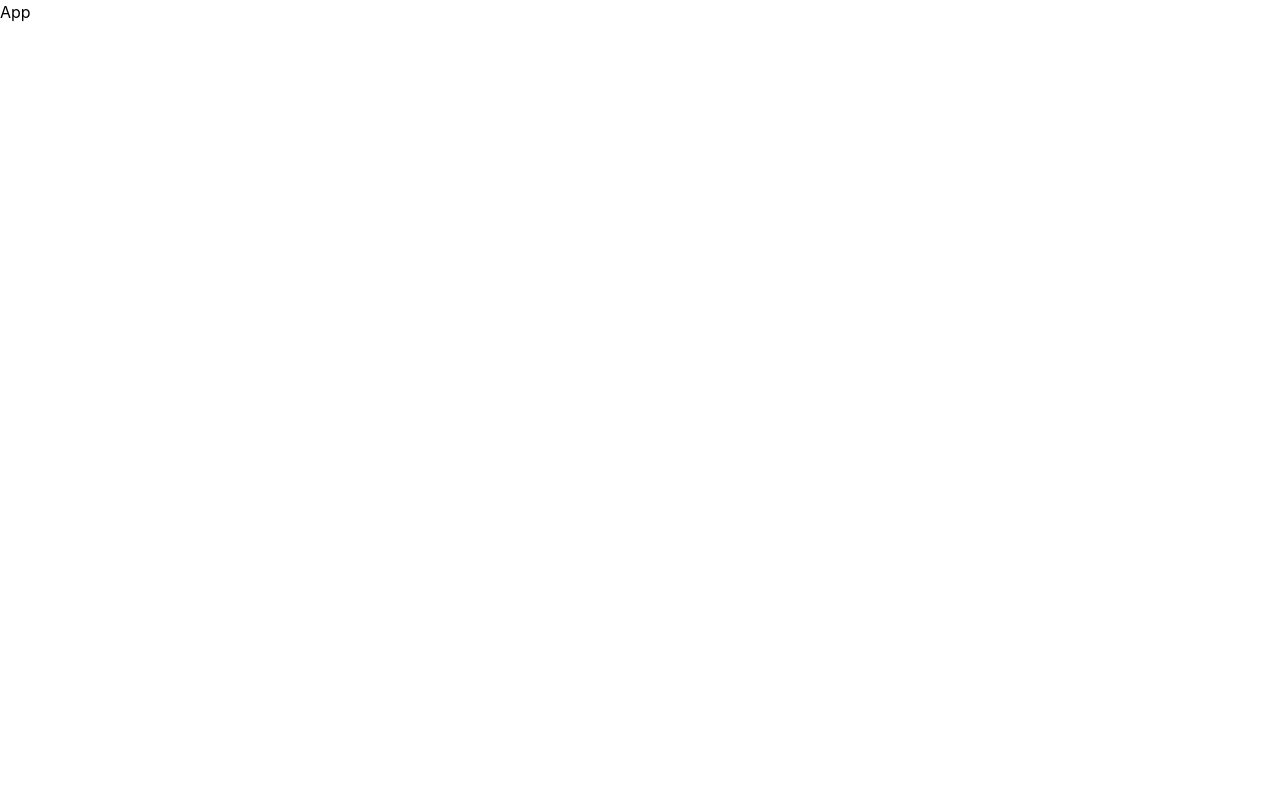
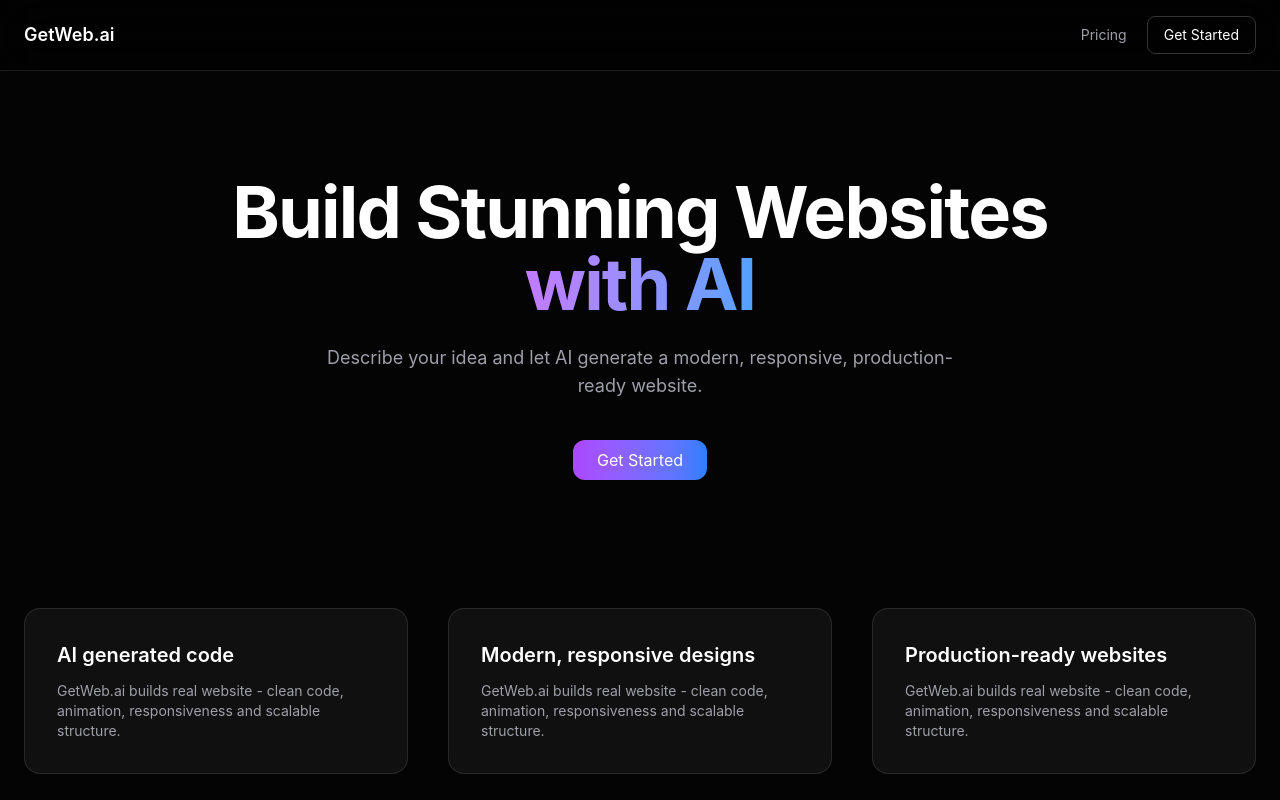
Before and after one commit to Uttampratapsingh/AI-Website-Builder, a React (Vite) app in the folder frontend/: page / in a window 1280 px wide. Shown: the top 800 px of the page. Built offline with nearby package versions, Linux system fonts and the light colour scheme.

Commit message:
Implemented Home page and mounted its components

```diff
--- a/frontend/src/App.jsx
+++ b/frontend/src/App.jsx
@@ -1,8 +1,13 @@
-import React from 'react'
+import Home from './pages/Home'
+import { BrowserRouter, Routes, Route } from 'react-router-dom'
 
 const App = () => {
   return (
-    <div>App</div>
+    <BrowserRouter>
+      <Routes>
+        <Route path="/" element={<Home />} />
+      </Routes>
+    </BrowserRouter>
   )
 }
 
--- /dev/null
+++ b/frontend/src/components/home/Cards.jsx
@@ -0,0 +1,25 @@
+import {motion} from 'motion/react'
+import Highlight from '../../data/Highlights'
+
+const Cards = () => {
+  return (
+    <section className='max-w-7xl mx-auto px-6 pb-32'>
+        <div className='grid grid-cols-1 md:grid-cols-3 gap-10'>
+            {Highlight.map((item, index) => (
+                <motion.div
+                    key={index}
+                    initial={{ opacity: 0, y: 40 }}
+                    whileInView={{ opacity: 1, y: 0 }}
+                    transition={{ delay: index * 0.1 }}
+                    className="rounded-2xl bg-white/5 border border-white/10 p-8"
+                >
+                    <h1 className="text-xl font-semibold mb-3">{item}</h1>
+                    <p className='text-sm text-zinc-400'>GetWeb.ai builds real website - clean code, animation, responsiveness and scalable structure.</p>
+                </motion.div>
+            ))}
+        </div>
+    </section>
+  )
+}
+
+export default Cards
--- /dev/null
+++ b/frontend/src/components/home/Hero.jsx
@@ -0,0 +1,39 @@
+import { motion } from "motion/react"
+const Hero = () => {
+  return (
+    <section className="pt-44 pb-32 px-6 text-center">
+
+        <motion.h1
+            initial={{ opacity: 0, y: 40 }}
+            animate={{ opacity: 1, y: 0 }}
+            className="text-5xl md:text-7xl font-bold tracking-tight"
+        >
+            Build Stunning Websites <br />
+            <span className="bg-linear-to-r from-purple-400 to-blue-400 bg-clip-text text-transparent">
+            with AI
+            </span>
+        </motion.h1>
+
+        <motion.p
+            initial={{ opacity: 0 }}
+            animate={{ opacity: 1 }}
+            transition={{ delay: 0.5 }}
+            className="mt-6 text-lg text-zinc-400 max-w-2xl mx-auto"
+        >
+            Describe your idea and let AI generate a modern,
+            responsive, production-ready website.
+        </motion.p>
+
+        <motion.button
+            initial={{ opacity: 0, y: 20 }}
+            animate={{ opacity: 1, y: 0 }}
+            transition={{ delay: 1 }}
+            className="mt-10 px-6 py-2 bg-gradient-to-r from-purple-500 to-blue-500 text-white rounded-xl hover:from-purple-600 hover:to-blue-600 transition-colors"
+        >
+            Get Started
+        </motion.button>
+    </section>
+  )
+}
+
+export default Hero
--- /dev/null
+++ b/frontend/src/data/Highlights.jsx
@@ -0,0 +1,10 @@
+const Highlight = [
+  "AI generated code",
+  "Modern, responsive designs",
+  "Production-ready websites",
+  "Customizable templates",
+  "Seamless user experience",
+  "Scalable architecture",
+];
+
+export default Highlight;
--- /dev/null
+++ b/frontend/src/pages/Home.jsx
@@ -0,0 +1,48 @@
+import React from 'react'
+import { motion } from "motion/react"
+import Hero from '../components/home/Hero'
+import Cards from '../components/home/Cards'
+
+function Home() {
+  return (
+    <div className="relative min-h-screen bg-[#040404] text-white overflow-hidden">
+
+      <motion.div
+        initial={{ y: -100, opacity: 0 }}
+        animate={{ y: 0, opacity: 1 }}
+        transition={{ duration: 0.5, ease: "easeInOut" }}
+        className="fixed top-0 left-0 right-0 z-50 backdrop-blur-xl bg-black/40 border-b border-white/10"
+      >
+        <div className="max-w-7xl mx-auto px-6 py-4 flex justify-between items-center">
+
+          <div className="text-lg font-semibold">
+            GetWeb.ai
+          </div>
+
+          <div className="flex items-center gap-5">
+
+            <div className="hidden md:inline text-sm text-zinc-400 hover:text-white cursor-pointer">
+              Pricing
+            </div>
+
+            <button className="px-4 py-2 rounded-lg border border-white/20 hover:bg-white/10 text-sm">
+              Get Started
+            </button>
+
+          </div>
+        </div>
+      </motion.div>
+
+      <Hero/>
+
+      <Cards/>
+
+      <footer className='border-t border-white/10 py-10 text-center text-sm text-zinc-500'>
+        &copy; {new Date().getFullYear()} GetWeb.ai. All rights reserved.
+      </footer>
+
+    </div>
+  )
+}
+
+export default Home
```
Also changed, not shown: 1 other file (tests, documents, lock files or other folders).
